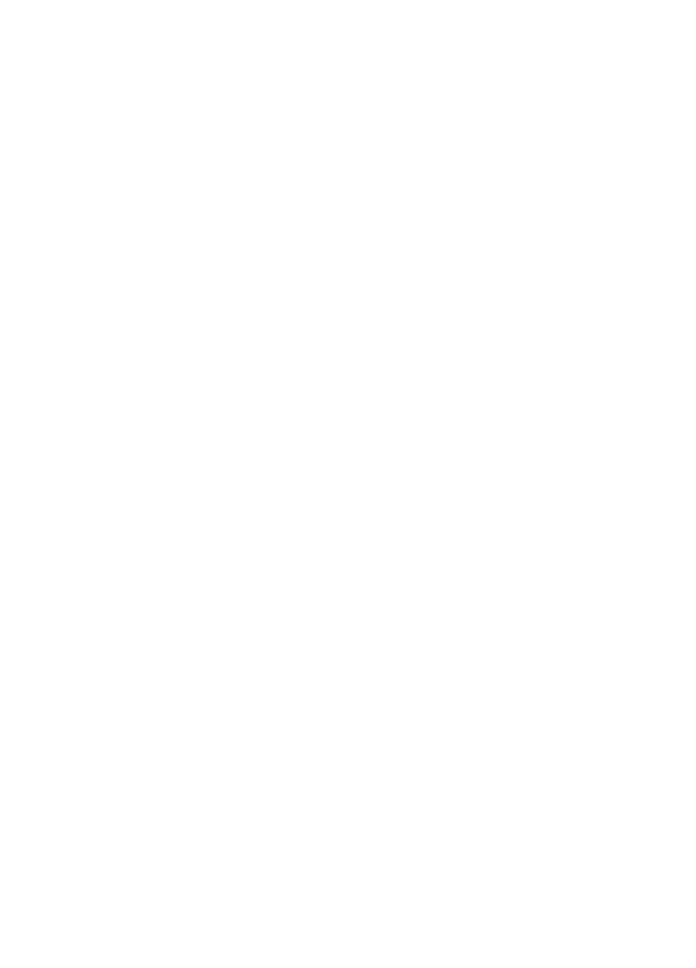
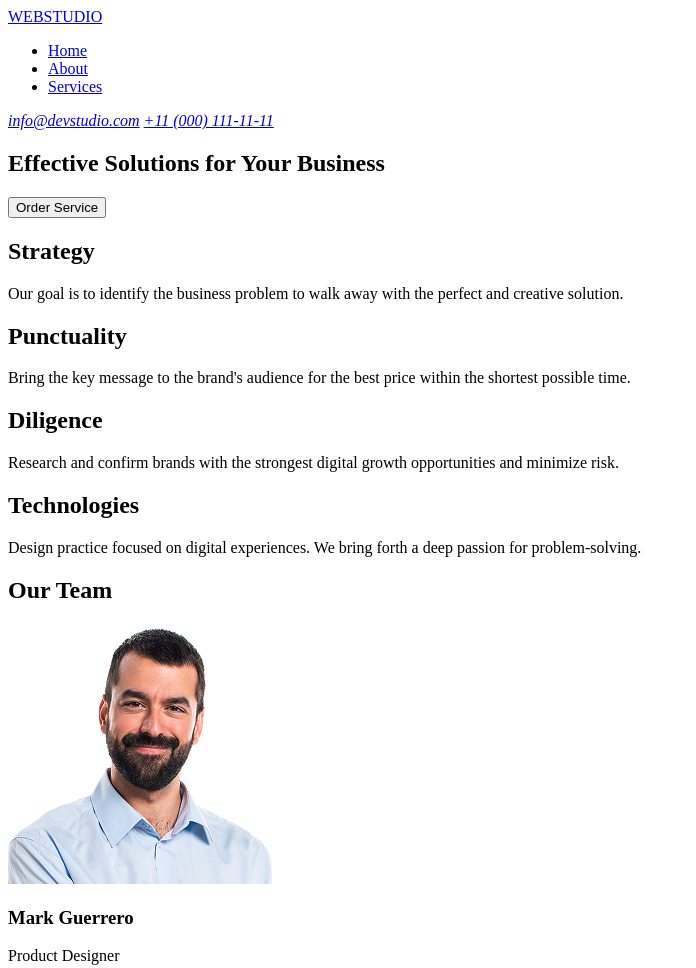
Before and after one commit to dmytro-serhiienko/goit-markup-hw-01, a plain HTML site: page index.html in a window 1280 px wide. Shown: the top 968 px of the page, without its empty margins (0-696 px from the left). Before the commit the page ends 800 px from the top, so only its background shows below. Drawn offline with Linux system fonts and the light colour scheme.

Commit message:
Updated index.html

```diff
--- a/index.html
+++ b/index.html
@@ -7,13 +7,96 @@
   </head>
   <body>
     <!-- #region header -->
-    <header></header>
+    <header>
+      <a href="/">WEBSTUDIO</a>
+      <nav>
+        <ul>
+          <li><a href="#Studio">Home</a></li>
+          <li><a href="#Portfolio">About</a></li>
+          <li><a href="#Contacts">Services</a></li>
+        </ul>
+      </nav>
+
+      <address>
+        <a href="mailto:info@devstudio.com">info@devstudio.com</a>
+        <a href="tel:+11 (000) 111-11-11">+11 (000) 111-11-11</a>
+      </address>
+    </header>
     <!-- #endregion -->
     <!-- #region main -->
-    <main></main>
+    <main>
+      <section>
+        <h1>Effective Solutions for Your Business</h1>
+        <button>Order Service</button>
+      </section>
+      <div>
+        <div>
+          <h2>Strategy</h2>
+          <p>
+            Our goal is to identify the business problem to walk away with the
+            perfect and creative solution.
+          </p>
+        </div>
+        <div>
+          <h2>Punctuality</h2>
+          <p>
+            Bring the key message to the brand's audience for the best price
+            within the shortest possible time.
+          </p>
+        </div>
+        <div>
+          <h2>Diligence</h2>
+          <p>
+            Research and confirm brands with the strongest digital growth
+            opportunities and minimize risk.
+          </p>
+        </div>
+        <div>
+          <h2>Technologies</h2>
+          <p>
+            Design practice focused on digital experiences. We bring forth a
+            deep passion for problem-solving.
+          </p>
+        </div>
+      </div>
+      <section>
+        <h2>Our Team</h2>
+        <div>
+          <div>
+            <img src="images/mark-guerrero.png" alt="Product Designer" />
+            <h3>Mark Guerrero</h3>
+            <p>Product Designer</p>
+          </div>
+          <div>
+            <img src="images/tom-ford.png" alt="Frontend Developer" />
+            <h3>Tom Ford</h3>
+            <p>Frontend Developer</p>
+          </div>
+          <div>
+            <img src="images/camila-garcia.png" alt="Marketing" />
+            <h3>Camila Garcia</h3>
+            <p>Marketing</p>
+          </div>
+          <div>
+            <img src="images/daniel-wilson.png" alt="UI Designer" />
+            <h3>Daniel Wilson</h3>
+            <p>UI Designer</p>
+          </div>
+        </div>
+      </section>
+    </main>
     <!-- #endregion -->
     <!-- #region footer -->
-    <footer></footer>
+    <footer>
+      <div>
+        <a href="/">WEBSTUDIO</a>
+        <p>
+          Increase the flow of customers and<br />
+          sales for your business with digital<br />
+          marketing & growth solutions.
+        </p>
+      </div>
+    </footer>
     <!-- #endregion -->
   </body>
 </html>
```
Also changed, not shown: images/Dark-bg.png (added), images/Light-bg.png (added), images/Logo.png (added), images/camila-garcia.png (added), images/daniel-wilson.png (added), images/mark-guerrero.png (added), images/tom-ford.png (added), 1 other file.
